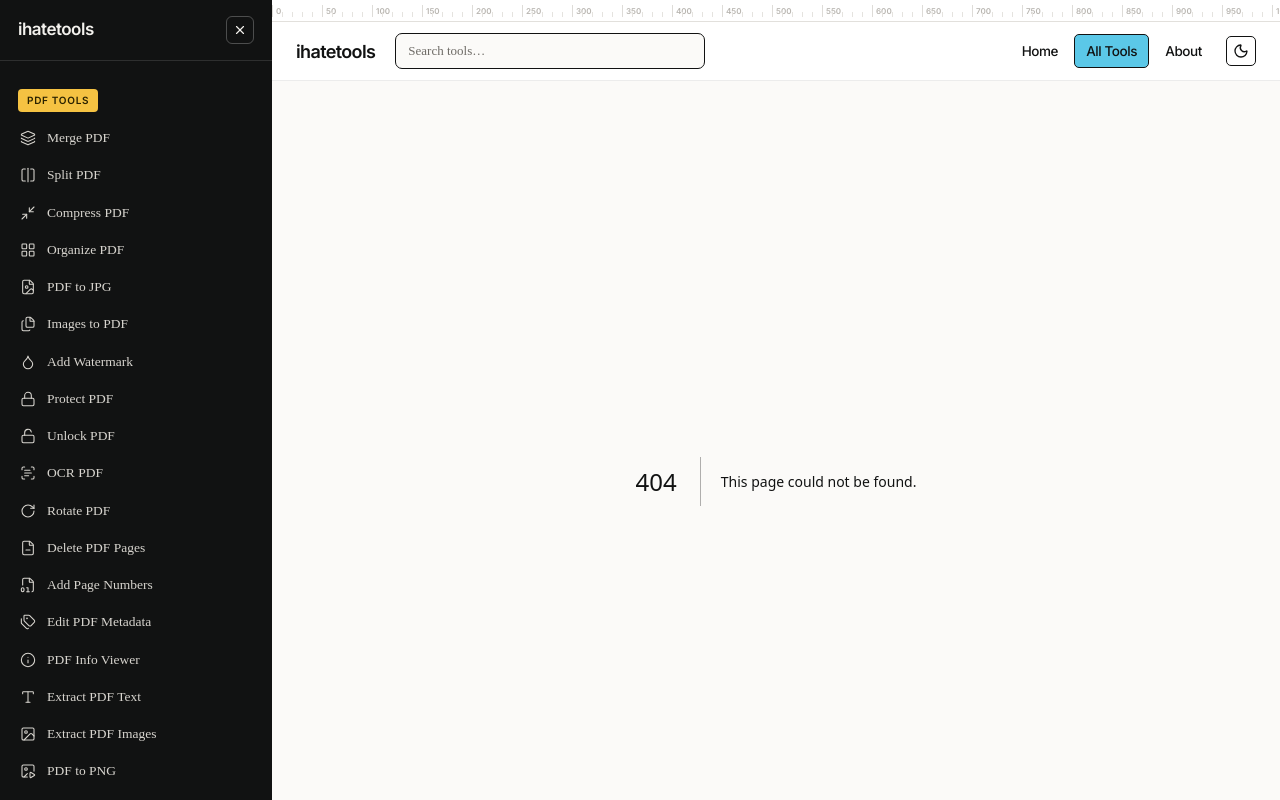
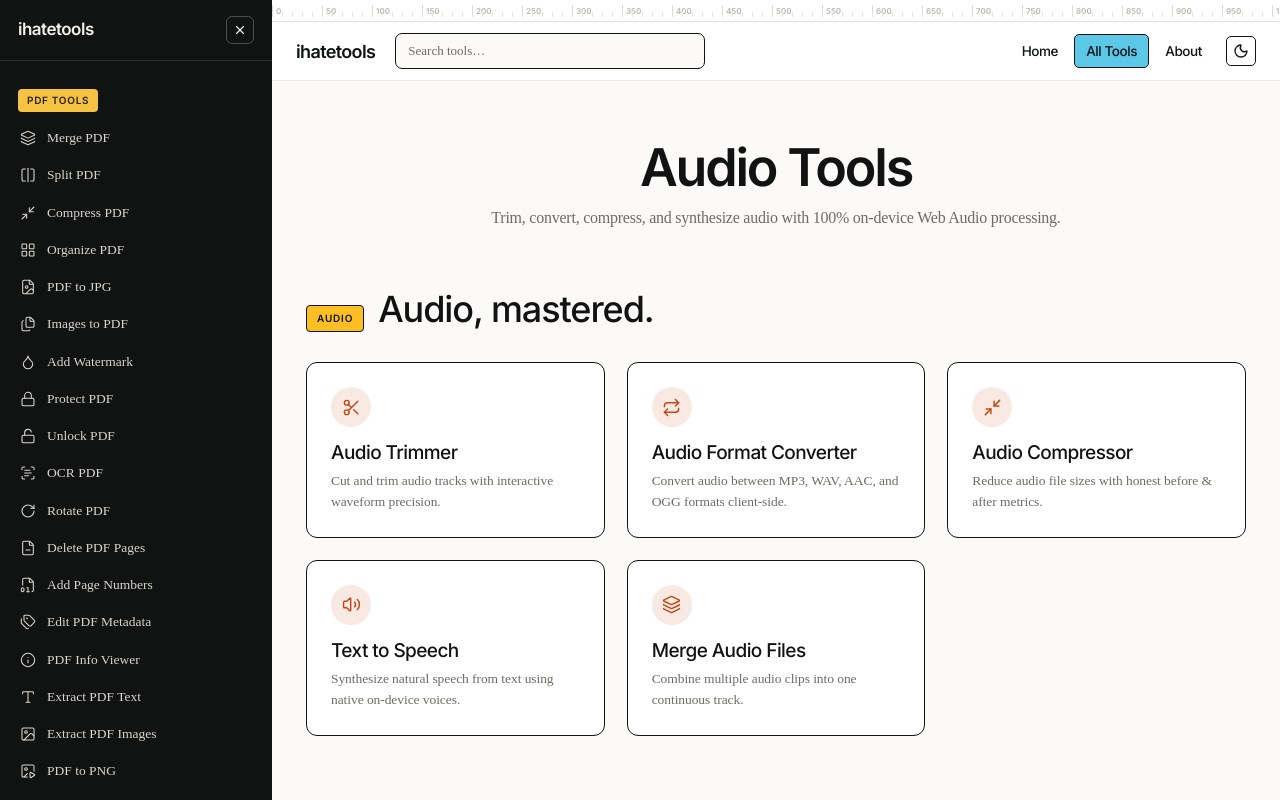
Before and after one commit to Sujithkrys/ihatetools, a Next.js app: page /tools/audio in a window 1280 px wide. Before the commit this address had no page. Shown: the top 800 px of the page. Built offline with nearby package versions, Linux system fonts and the light colour scheme.

Commit message:
feat: make all 60 tools live on homepage, add /tools/audio and /tools/utility category pages and footer links

```diff
--- a/src/app/page.tsx
+++ b/src/app/page.tsx
@@ -12,7 +12,9 @@ export const metadata: Metadata = {
 
 export default function Home() {
   const pdfTools = TOOLS.filter(t => t.category === "PDF Tools");
+  const audioTools = TOOLS.filter(t => t.category === "Audio Tools");
   const imageTools = TOOLS.filter(t => t.category === "Image Tools");
+  const utilityTools = TOOLS.filter(t => t.category === "Utility Tools");
   const textTools = TOOLS.filter(t => t.category === "Text Tools");
 
   return (
@@ -61,9 +63,9 @@ export default function Home() {
           </div>
           {/* Block 3 */}
           <div className="blk border-[1.5px] border-ink rounded-[10px] p-[26px_28px] relative bg-paper mr-0 md:mr-[22%]">
-            <span className="absolute top-[34px] right-[-30%] font-handwriting text-[19px] text-grey whitespace-nowrap -rotate-[3deg] hidden lg:block">→ 40+ and counting</span>
+            <span className="absolute top-[34px] right-[-30%] font-handwriting text-[19px] text-grey whitespace-nowrap -rotate-[3deg] hidden lg:block">→ 60+ and counting</span>
             <h3 className="disp text-[23px] mb-[9px]">One place for all of it</h3>
-            <SelectedText className="mt-[6px]">PDF, image and text tools together, so you&apos;re not hunting for a new site every time.</SelectedText>
+            <SelectedText className="mt-[6px]">PDF, image, audio, utility, and text tools together, so you&apos;re not hunting for a new site every time.</SelectedText>
           </div>
         </div>
       </Frame>
@@ -81,6 +83,19 @@ export default function Home() {
         </div>
       </Frame>
 
+      {/* ======== AUDIO TOOLS ======== */}
+      <Frame label="Audio Tools" labelColor="yellow" showBorder={false}>
+        <div className="flex items-baseline gap-[14px] mb-[30px]">
+          <span className="tag font-sans font-semibold text-[10px] uppercase tracking-[0.08em] px-[10px] py-[5px] border-[1.5px] border-ink rounded-[4px] bg-amber-400 text-[#111212]">Audio</span>
+          <h2 className="disp text-[36px]">Audio, mastered.</h2>
+        </div>
+        <div className="grid grid-cols-1 md:grid-cols-2 lg:grid-cols-3 gap-[22px]">
+          {audioTools.map((tool) => (
+            <ToolCard key={tool.id} {...tool} />
+          ))}
+        </div>
+      </Frame>
+
       {/* ======== IMAGE TOOLS ======== */}
       <Frame label="Image Tools" labelColor="cyan" showBorder={false}>
         <div className="flex items-baseline gap-[14px] mb-[30px]">
@@ -89,6 +104,19 @@ export default function Home() {
         </div>
         <div className="grid grid-cols-1 md:grid-cols-2 lg:grid-cols-3 gap-[22px]">
           {imageTools.map((tool) => (
+            <ToolCard key={tool.id} {...tool} />
+          ))}
+        </div>
+      </Frame>
+
+      {/* ======== UTILITY TOOLS ======== */}
+      <Frame label="Utility Tools" labelColor="cyan" showBorder={false}>
+        <div className="flex items-baseline gap-[14px] mb-[30px]">
+          <span className="tag font-sans font-semibold text-[10px] uppercase tracking-[0.08em] px-[10px] py-[5px] border-[1.5px] border-ink rounded-[4px] bg-emerald-400 text-[#111212]">Utility</span>
+          <h2 className="disp text-[36px]">Everyday utilities.</h2>
+        </div>
+        <div className="grid grid-cols-1 md:grid-cols-2 lg:grid-cols-3 gap-[22px]">
+          {utilityTools.map((tool) => (
             <ToolCard key={tool.id} {...tool} />
           ))}
         </div>
--- a/src/app/sitemap.ts
+++ b/src/app/sitemap.ts
@@ -15,6 +15,9 @@ export default function sitemap(): MetadataRoute.Sitemap {
     '/tools',
     '/tools/pdf',
     '/tools/image',
+    '/tools/audio',
+    '/tools/utility',
+    '/tools/text',
   ].map((route) => ({
     url: `${baseUrl}${route}`,
     lastModified: new Date(),
--- /dev/null
+++ b/src/app/tools/audio/page.tsx
@@ -0,0 +1,38 @@
+import { Metadata } from "next";
+import { ToolCard } from "@/components/ToolCard";
+import { Frame } from "@/components/Frame";
+import { TOOLS } from "@/lib/tools-data";
+
+export const metadata: Metadata = {
+  title: "Audio Tools - Trim, Convert, Compress, Merge & Speech | ihatetools",
+  description: "Free, fast, and private client-side audio tools. Trim, convert, compress, synthesize speech, and merge audio clips with zero server uploads.",
+};
+
+export default function AudioToolsPage() {
+  const audioTools = TOOLS.filter((t) => t.category === "Audio Tools");
+
+  return (
+    <div className="max-w-content mx-auto px-4 md:px-[34px] pt-[60px] pb-[80px]">
+      <section className="text-center max-w-2xl mx-auto mb-[60px]">
+        <h1 className="disp disp-lg text-[clamp(36px,5vw,52px)] text-ink mb-[12px]">Audio Tools</h1>
+        <p className="text-[16px] text-grey tracking-[-0.015em]">
+          Trim, convert, compress, and synthesize audio with 100% on-device Web Audio processing.
+        </p>
+      </section>
+
+      <Frame label="Audio Tools" labelColor="yellow" showBorder={false}>
+        <div className="flex items-baseline gap-[14px] mb-[30px]">
+          <span className="tag font-sans font-semibold text-[10px] uppercase tracking-[0.08em] px-[10px] py-[5px] border-[1.5px] border-ink rounded-[4px] bg-amber-400 text-[#111212]">
+            Audio
+          </span>
+          <h2 className="disp text-[36px]">Audio, mastered.</h2>
+        </div>
+        <div className="grid grid-cols-1 md:grid-cols-2 lg:grid-cols-3 gap-[22px]">
+          {audioTools.map((tool) => (
+            <ToolCard key={tool.id} {...tool} />
+          ))}
+        </div>
+      </Frame>
+    </div>
+  );
+}
--- /dev/null
+++ b/src/app/tools/utility/page.tsx
@@ -0,0 +1,38 @@
+import { Metadata } from "next";
+import { ToolCard } from "@/components/ToolCard";
+import { Frame } from "@/components/Frame";
+import { TOOLS } from "@/lib/tools-data";
+
+export const metadata: Metadata = {
+  title: "Everyday Utility & Developer Tools | ihatetools",
+  description: "Free, fast, and private client-side utilities. Barcode generator, bulk renamer, duplicate finder, password generator, UUIDs, hashes, and more.",
+};
+
+export default function UtilityToolsPage() {
+  const utilityTools = TOOLS.filter((t) => t.category === "Utility Tools");
+
+  return (
+    <div className="max-w-content mx-auto px-4 md:px-[34px] pt-[60px] pb-[80px]">
+      <section className="text-center max-w-2xl mx-auto mb-[60px]">
+        <h1 className="disp disp-lg text-[clamp(36px,5vw,52px)] text-ink mb-[12px]">Utility Tools</h1>
+        <p className="text-[16px] text-grey tracking-[-0.015em]">
+          Everyday utilities and developer tools running 100% locally in your browser.
+        </p>
+      </section>
+
+      <Frame label="Utility Tools" labelColor="cyan" showBorder={false}>
+        <div className="flex items-baseline gap-[14px] mb-[30px]">
+          <span className="tag font-sans font-semibold text-[10px] uppercase tracking-[0.08em] px-[10px] py-[5px] border-[1.5px] border-ink rounded-[4px] bg-emerald-400 text-[#111212]">
+            Utility
+          </span>
+          <h2 className="disp text-[36px]">Everyday utilities.</h2>
+        </div>
+        <div className="grid grid-cols-1 md:grid-cols-2 lg:grid-cols-3 gap-[22px]">
+          {utilityTools.map((tool) => (
+            <ToolCard key={tool.id} {...tool} />
+          ))}
+        </div>
+      </Frame>
+    </div>
+  );
+}
--- a/src/components/Footer.tsx
+++ b/src/components/Footer.tsx
@@ -14,7 +14,9 @@ export function Footer() {
           <div>
             <h4 className="font-sans font-semibold text-[10px] uppercase tracking-[0.07em] mb-[10px] text-ink">Tools</h4>
             <Link href="/tools/pdf" className="block text-[13.5px] text-grey no-underline mb-[6px] tracking-[-0.01em] hover:text-ink transition-colors">PDF Tools</Link>
+            <Link href="/tools/audio" className="block text-[13.5px] text-grey no-underline mb-[6px] tracking-[-0.01em] hover:text-ink transition-colors">Audio Tools</Link>
             <Link href="/tools/image" className="block text-[13.5px] text-grey no-underline mb-[6px] tracking-[-0.01em] hover:text-ink transition-colors">Image Tools</Link>
+            <Link href="/tools/utility" className="block text-[13.5px] text-grey no-underline mb-[6px] tracking-[-0.01em] hover:text-ink transition-colors">Utility Tools</Link>
             <Link href="/tools/text" className="block text-[13.5px] text-grey no-underline mb-[6px] tracking-[-0.01em] hover:text-ink transition-colors">Text Tools</Link>
           </div>
           <div>
```
